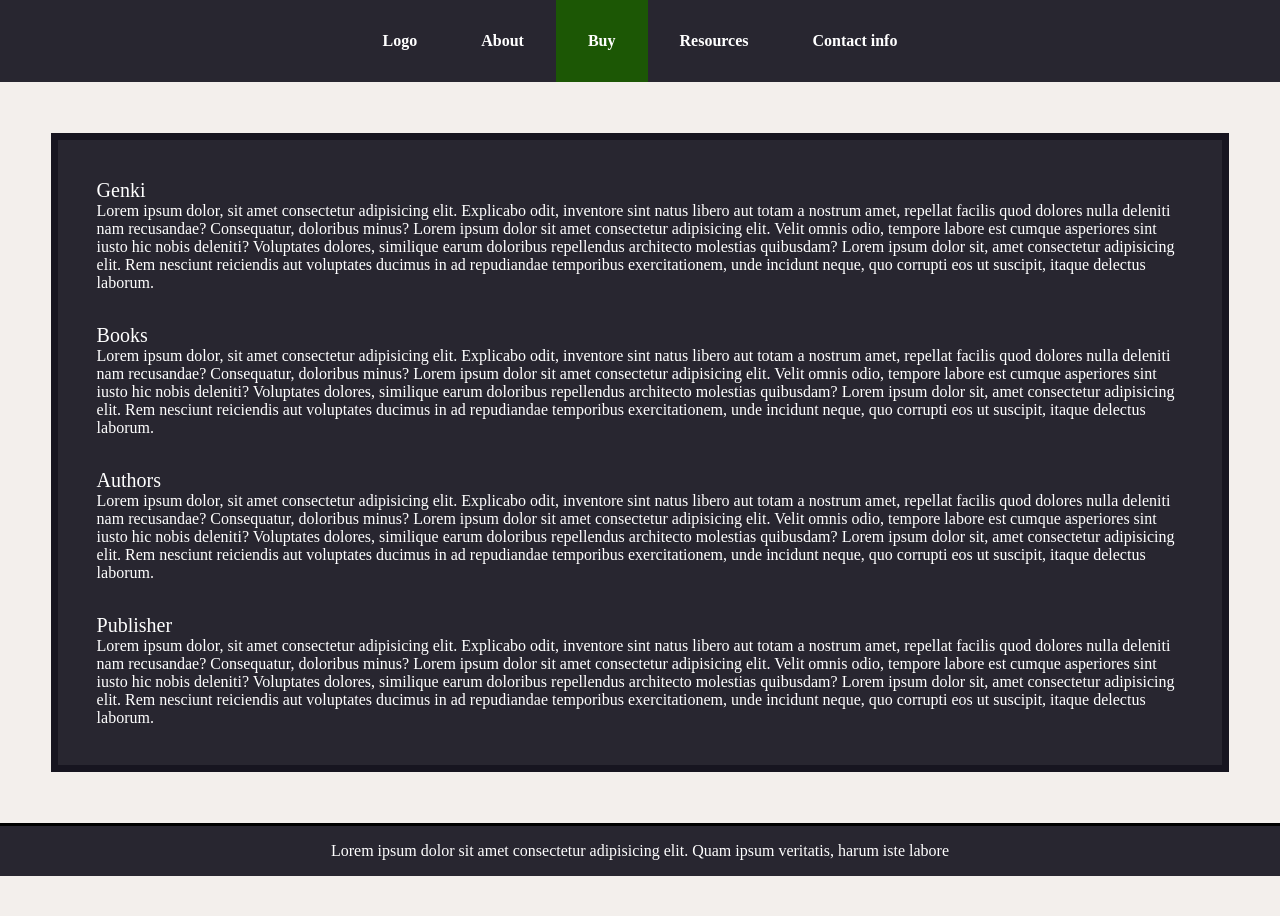
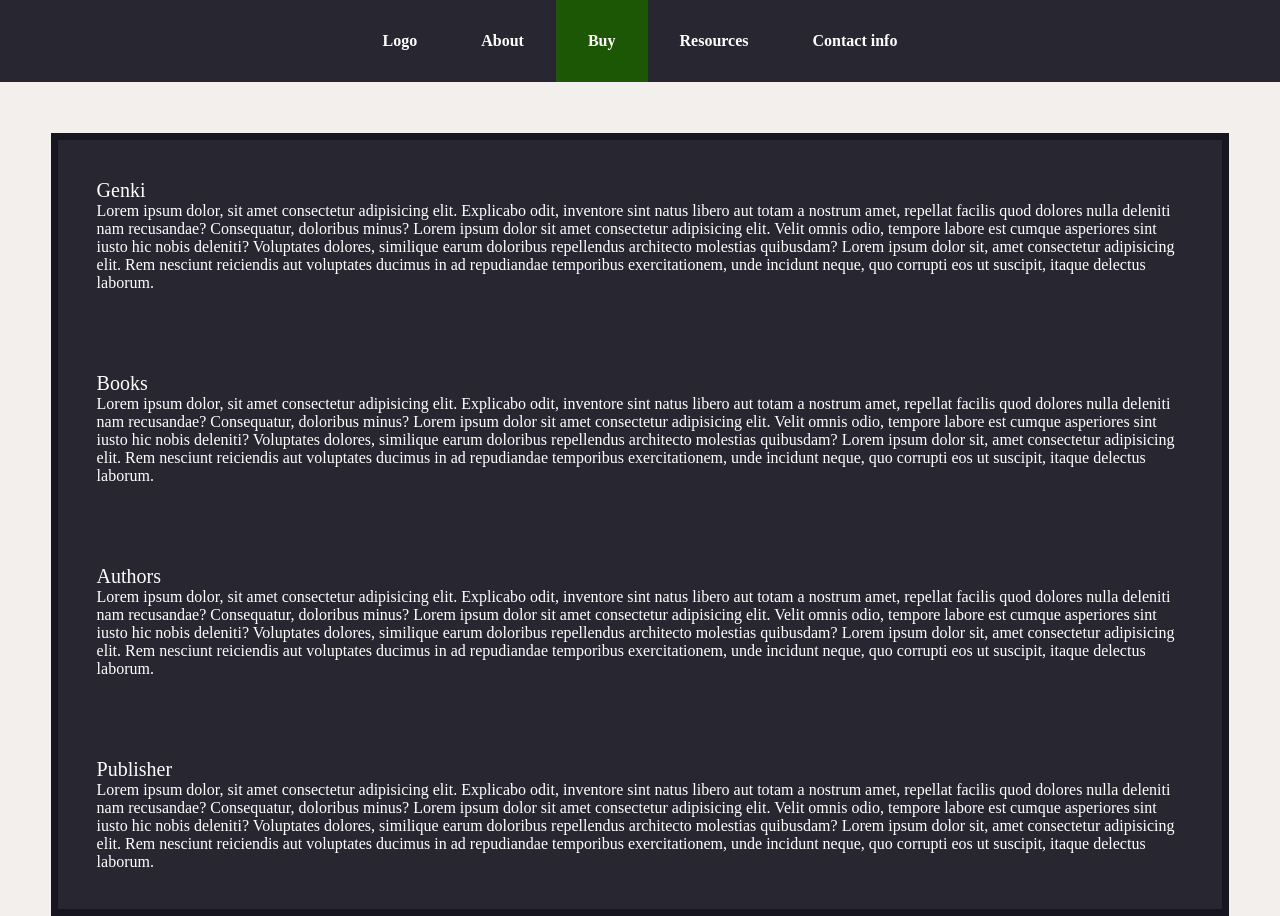
Before and after one commit to AlbinWalleniusWoxnerud/Foretagssida, a plain HTML site: page about.html in a window 1280 px wide. Shown: the top 916 px of the page. Before the commit the page ends 876 px from the top, so only its background shows below. Drawn offline with Linux system fonts and the light colour scheme.

Commit message:
Quick hot fix
navbar link
about height

```diff
--- a/style.css
+++ b/style.css
@@ -83,7 +83,7 @@ body {
 
 .about-main {
   display: flex;
-  flex-flow: row wrap;
+  flex-flow: column wrap;
   margin: 4vw;
   padding: 3vw;
   color: white;
@@ -92,7 +92,7 @@ body {
 }
 
 .about-div {
-  margin-top: 4vh;
+  margin-top: 10vh;
 }
 
 .about-title {
```
Also changed, not shown: resources.html (+1 -1 lines).
